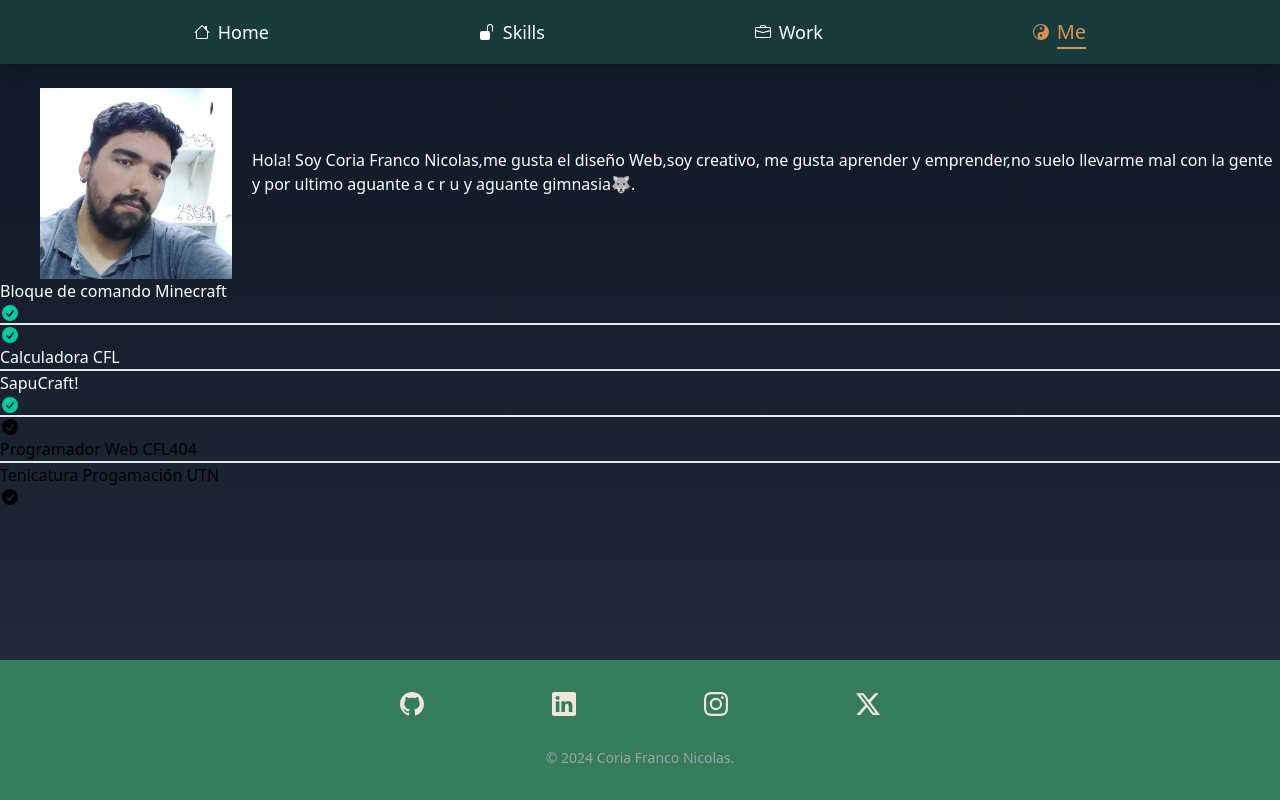
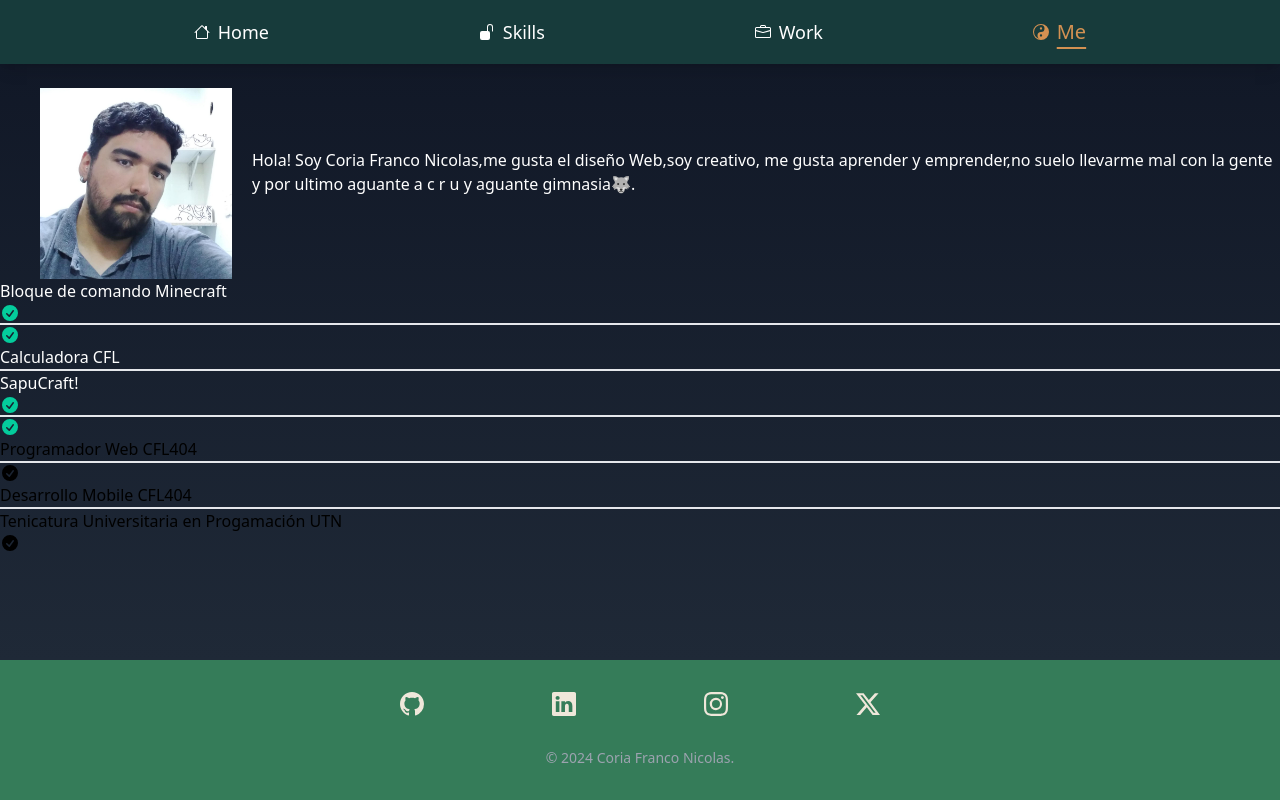
Before and after one commit to NekoBamBam/portfolio, a React (Vite) app: page /me in a window 1280 px wide. Built offline with nearby package versions, Linux system fonts and the light colour scheme.

Commit message:
C:/Program Files/Git/me

```diff
--- a/src/pages/Home.jsx
+++ b/src/pages/Home.jsx
@@ -23,7 +23,7 @@ function Home() {
         </p>
         <Link to="/me">
           <button className="btn px-6 py-3 bg-[#04cc9c] text-[#1d3031] font-semibold rounded-lg hover:bg-[#357c59] transition duration-300">
-            Contáctame vía Email
+            Un poquito sobre mi.
           </button>
         </Link>
       </div>
--- a/src/pages/Me.jsx
+++ b/src/pages/Me.jsx
@@ -77,13 +77,13 @@ function Me() {
             <hr className="bg-[#04cc9c]" />
           </li>
           <li>
-            <hr />
-            <div className="timeline-middle">
+            <hr className="bg-[#04cc9c]" />
+            <div className="timeline-middle ">
               <svg
                 xmlns="http://www.w3.org/2000/svg"
                 viewBox="0 0 20 20"
                 fill="currentColor"
-                className="h-5 w-5"
+                className="h-5 w-5 text-[#04cc9c]"
               >
                 <path
                   fillRule="evenodd"
@@ -92,22 +92,43 @@ function Me() {
                 />
               </svg>
             </div>
-            <div className="timeline-end timeline-box">
+            <div className="timeline-end timeline-box  ">
               Programador Web CFL404
             </div>
-            <hr className="" />
+            <hr className="bg-[#04cc9c]" />
           </li>
           <li>
-            <hr />
-            <div className="timeline-start timeline-box">
-              Tenicatura Progamación UTN
-            </div>
-            <div className="timeline-middle">
+            <hr className="bg-[#04cc9c]" />
+            <div className="timeline-middle ">
               <svg
                 xmlns="http://www.w3.org/2000/svg"
                 viewBox="0 0 20 20"
                 fill="currentColor"
-                className="h-5 w-5"
+                className="h-5 w-5 "
+              >
+                <path
+                  fillRule="evenodd"
+                  d="M10 18a8 8 0 100-16 8 8 0 000 16zm3.857-9.809a.75.75 0 00-1.214-.882l-3.483 4.79-1.88-1.88a.75.75 0 10-1.06 1.061l2.5 2.5a.75.75 0 001.137-.089l4-5.5z"
+                  clipRule="evenodd"
+                />
+              </svg>
+            </div>
+            <div className="timeline-start timeline-box  ">
+              Desarrollo Mobile CFL404
+            </div>
+            <hr className="bg-[#04cc9c]" />
+          </li>
+          <li>
+            <hr className="bg-[#04cc9c]"/>
+            <div className="timeline-end timeline-box ">
+              Tenicatura Universitaria en Progamación UTN
+            </div>
+            <div className="timeline-middle ">
+              <svg
+                xmlns="http://www.w3.org/2000/svg"
+                viewBox="0 0 20 20"
+                fill="currentColor"
+                className="h-5 w-5 "
               >
                 <path
                   fillRule="evenodd"
```
